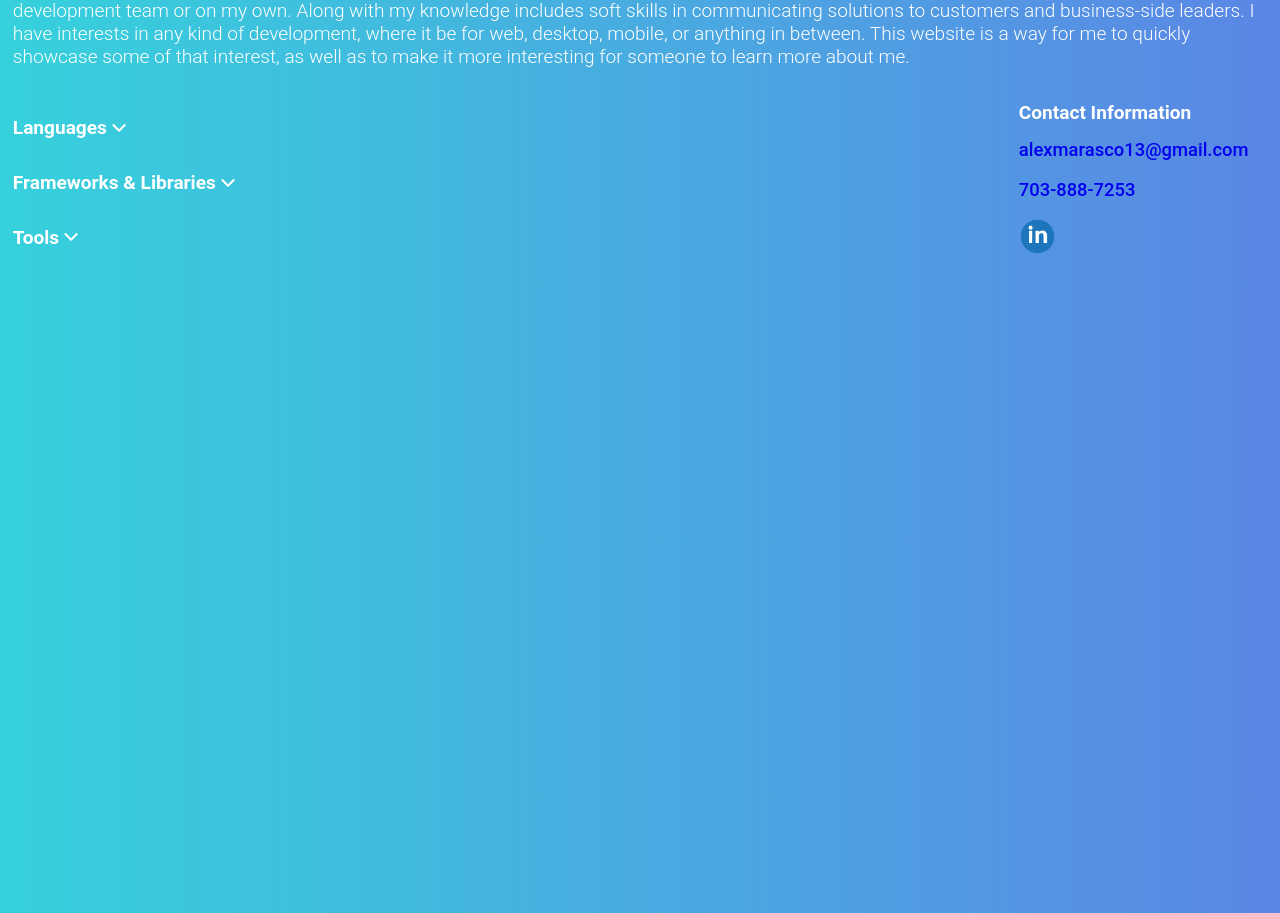
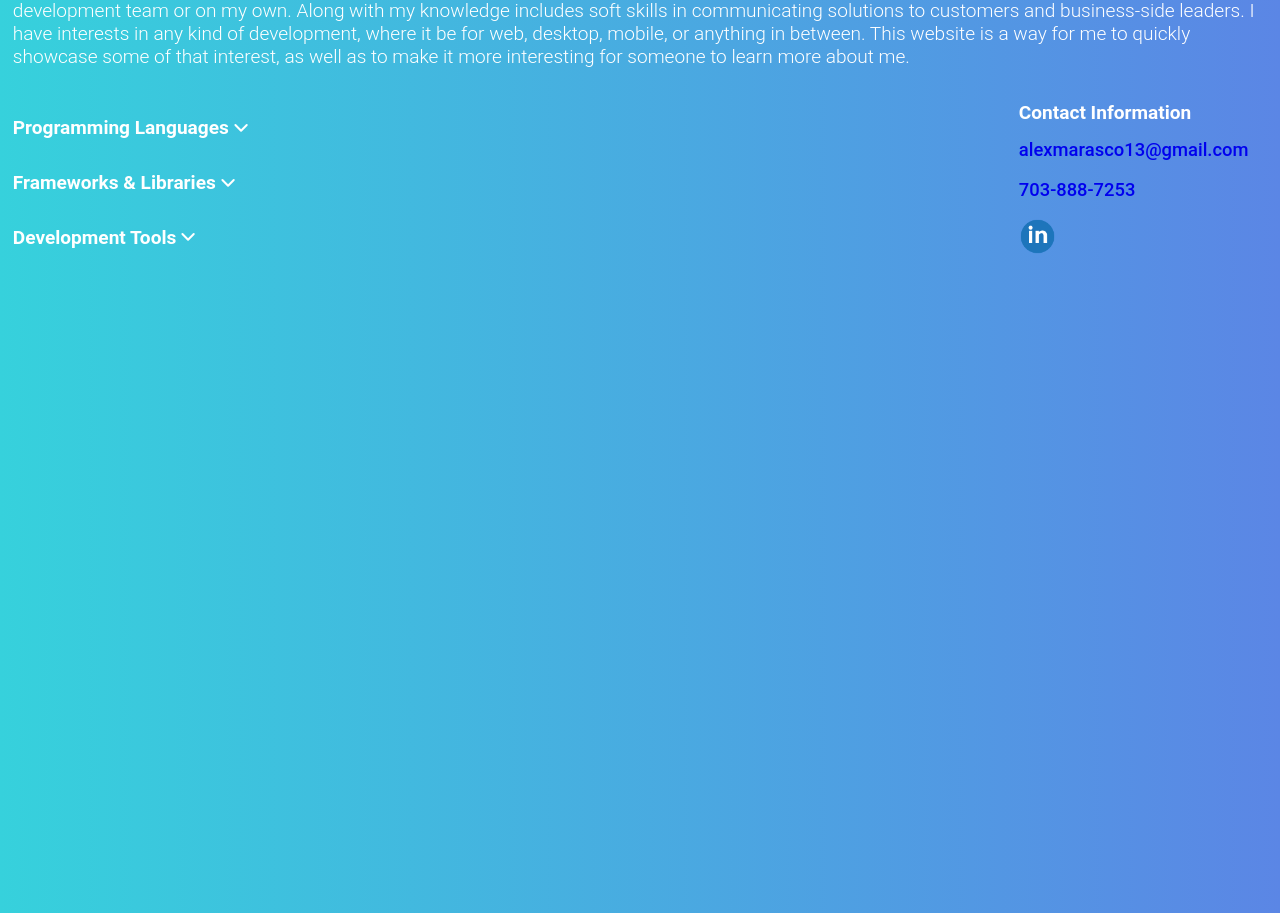
Before and after one commit to Marascax/alex-marasco-personal-site, a React (Create React App) app: page / in a window 1280 px wide. Shown: the part 986-1899 px from the top of the page. Built offline with nearby package versions, Linux system fonts and the light colour scheme.

Commit message:
updated tech skills header text

```diff
--- a/src/containers/pages/aboutMe/aboutMeBody.js
+++ b/src/containers/pages/aboutMe/aboutMeBody.js
@@ -55,7 +55,7 @@ const AboutMeBody = props => {
                     <div className='Languages'>
 
                         <div className='TechSkillsHeader' onClick={() => updateCurrDropdown(LANGUAGE_DROPDOWN)}>
-                            <h2>Languages </h2>
+                            <h2>Programming Languages</h2>
                             <CaretDown/>
                         </div>
 
@@ -81,7 +81,7 @@ const AboutMeBody = props => {
                     <div className='Tools'>
 
                         <div className='TechSkillsHeader' onClick={() => updateCurrDropdown(TOOL_DROPDOWN)}>
-                            <h2>Tools</h2>
+                            <h2>Development Tools</h2>
                             <CaretDown/>
                         </div>
 
```
